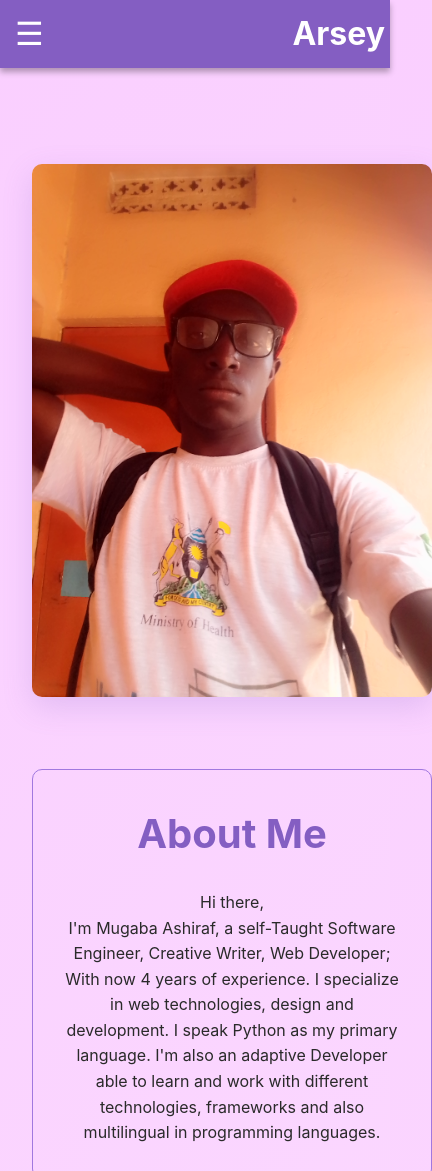
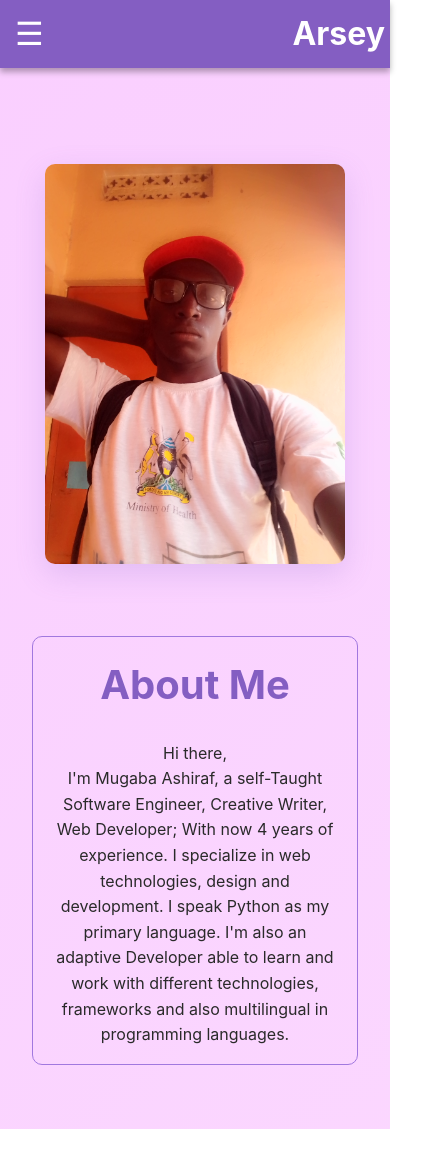
Before and after one commit to Arsey-Tracy/ArseyPortfolio1, a plain HTML site: page index.html in a window 390 px wide. Shown: the top 1171 px of the page, 432 px wide, since content can reach past the window. Drawn offline with Linux system fonts and the light colour scheme.

Commit message:
uI fixed for mobile responsiveness

```diff
--- a/index.html
+++ b/index.html
@@ -25,7 +25,7 @@
     </header>
      <section class="hero__section" id="hero">
         <div class="hero__image">
-            <img loading="lazy"  src="assets/images/arsey.jpg" alt="Arsey - Software Developer">
+            <img loading="lazy"  src="assets/images/arsey.jpg" alt="Arsey - Software Developer" width="300" height="auto">
         </div>
         <div class="hero__content">
             <h2 class="hero__title">About Me</h2>
--- a/styles.css
+++ b/styles.css
@@ -19,19 +19,15 @@ html{
     scroll-behavior: smooth;
 }
 
-*{
-    margin: 0;
-    padding: 0;
-    box-sizing: border-box;
-}
-
 body {
+    max-width: fit-content;
     font-family: 'Inter', sans-serif;
     line-height: 1.6;
     color: var(--dark);
     background: linear-gradient(135deg, var(--lighter) 0%, var(--white) 100%);
 }
 .header {
+    width: 100%;
     position: sticky;
     top: 0;
     left: 0;
@@ -118,14 +114,14 @@ body {
 }
 
 .hero__image img {
-    width: 400px;
+    object-fit: cover;
     border-radius: 20px;
     border-radius: 10px;
     box-shadow: 0 10px 30px rgba(132, 94, 194, 0.2);
 }
 
 .hero__content {
-    padding: 2rem;
+    padding: 1rem;
     border-radius: 10px;
     border: 1px solid var(--secondary);
 }
```
